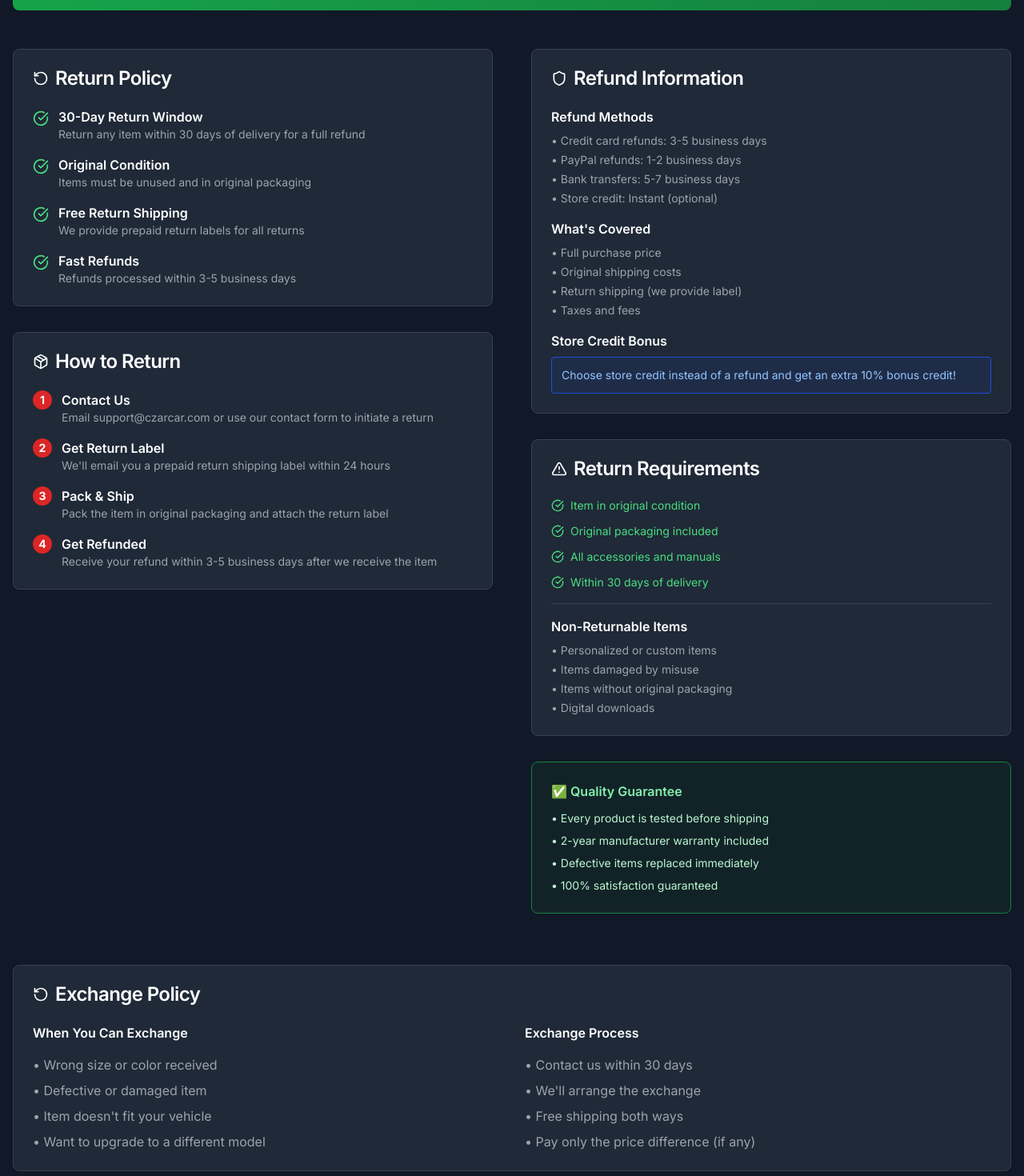
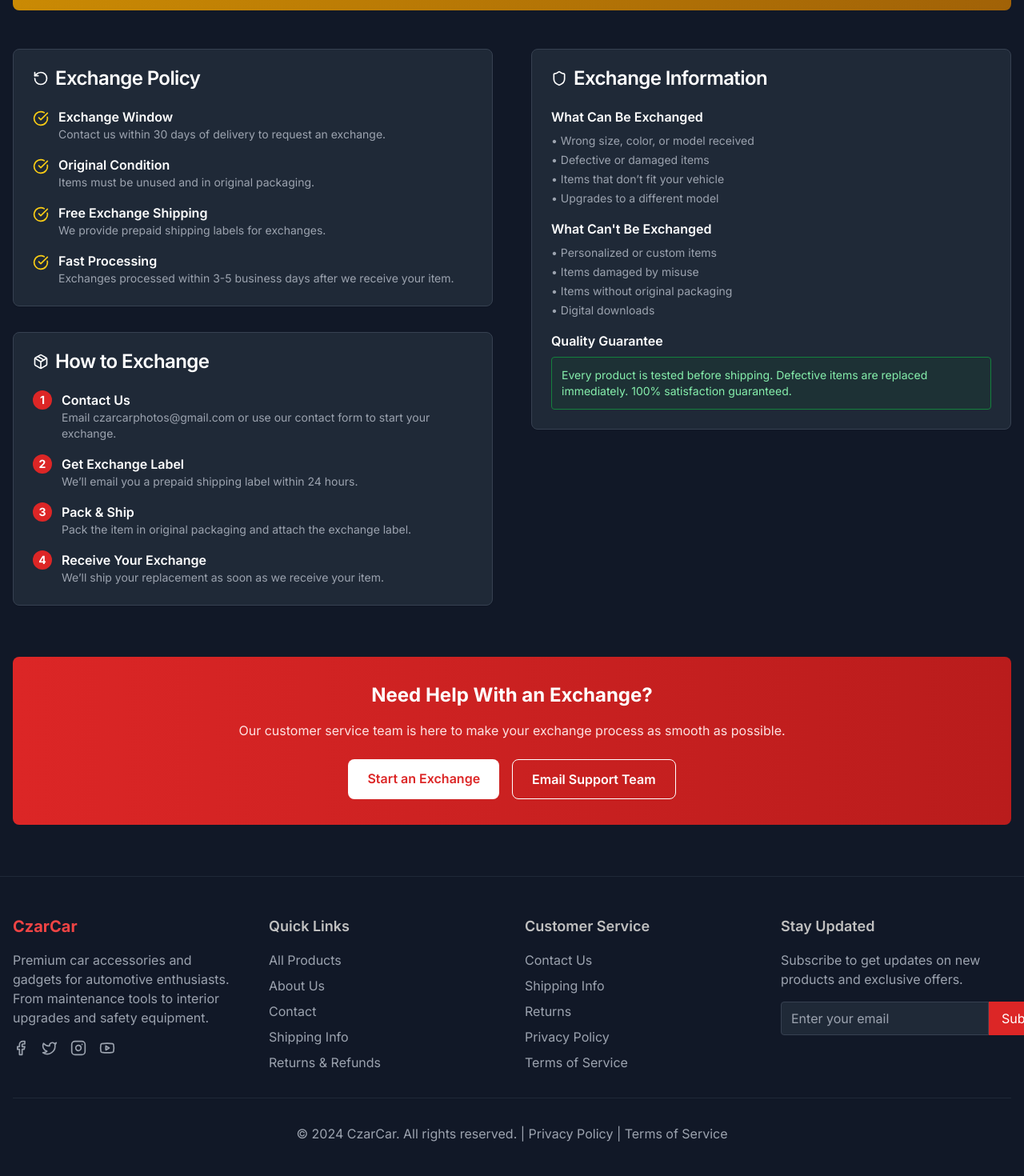
Before and after one commit to elijahgummer/czarcarstore, a Next.js app: page /returns in a window 1280 px wide. Shown: the part 420-1890 px from the top of the page at 80% size. Built offline with nearby package versions, Linux system fonts and the light colour scheme.

Commit message:
changed the code

```diff
--- a/app/returns/page.tsx
+++ b/app/returns/page.tsx
@@ -12,62 +12,59 @@ export default function ReturnsPage() {
         {/* Hero Section */}
         <div className="text-center mb-16">
           <h1 className="text-4xl md:text-5xl font-bold mb-6 bg-gradient-to-r from-red-500 to-silver-400 bg-clip-text text-transparent">
-            Returns & Refunds
+            Returns & Exchanges
           </h1>
           <p className="text-xl text-gray-300 max-w-2xl mx-auto">
-            We stand behind our products with a hassle-free 30-day return policy and satisfaction guarantee.
+            We want you to be happy with your purchase! While we do not offer refunds, we’re happy to help with exchanges for eligible items.
           </p>
         </div>
 
-        {/* Guarantee Banner */}
-        <div className="bg-gradient-to-r from-green-600 to-green-700 rounded-lg p-6 mb-12 text-center">
-          <h2 className="text-2xl font-bold text-white mb-2">💯 30-Day Money-Back Guarantee</h2>
-          <p className="text-green-100">Not satisfied? Return it for a full refund, no questions asked!</p>
+        {/* Exchange Banner */}
+        <div className="bg-gradient-to-r from-yellow-600 to-yellow-700 rounded-lg p-6 mb-12 text-center">
+          <h2 className="text-2xl font-bold text-white mb-2">🔄 Easy Exchanges</h2>
+          <p className="text-yellow-100">Need a different size, color, or model? We’ll help you exchange your item quickly and easily.</p>
         </div>
 
         <div className="grid grid-cols-1 lg:grid-cols-2 gap-12">
-          {/* Return Policy */}
+          {/* Exchange Policy */}
           <div className="space-y-8">
             <Card className="bg-gray-800 border-gray-700">
               <CardHeader>
                 <CardTitle className="text-white flex items-center">
                   <RotateCcw className="mr-2 h-5 w-5" />
-                  Return Policy
+                  Exchange Policy
                 </CardTitle>
               </CardHeader>
               <CardContent className="space-y-6">
                 <div className="space-y-4">
                   <div className="flex items-start space-x-3">
-                    <CheckCircle className="h-5 w-5 text-green-400 mt-1 flex-shrink-0" />
+                    <CheckCircle className="h-5 w-5 text-yellow-400 mt-1 flex-shrink-0" />
                     <div>
-                      <h4 className="font-semibold text-white">30-Day Return Window</h4>
+                      <h4 className="font-semibold text-white">Exchange Window</h4>
                       <p className="text-gray-400 text-sm">
-                        Return any item within 30 days of delivery for a full refund
+                        Contact us within 30 days of delivery to request an exchange.
                       </p>
                     </div>
                   </div>
-
                   <div className="flex items-start space-x-3">
-                    <CheckCircle className="h-5 w-5 text-green-400 mt-1 flex-shrink-0" />
+                    <CheckCircle className="h-5 w-5 text-yellow-400 mt-1 flex-shrink-0" />
                     <div>
                       <h4 className="font-semibold text-white">Original Condition</h4>
-                      <p className="text-gray-400 text-sm">Items must be unused and in original packaging</p>
+                      <p className="text-gray-400 text-sm">Items must be unused and in original packaging.</p>
                     </div>
                   </div>
-
                   <div className="flex items-start space-x-3">
-                    <CheckCircle className="h-5 w-5 text-green-400 mt-1 flex-shrink-0" />
+                    <CheckCircle className="h-5 w-5 text-yellow-400 mt-1 flex-shrink-0" />
                     <div>
-                      <h4 className="font-semibold text-white">Free Return Shipping</h4>
-                      <p className="text-gray-400 text-sm">We provide prepaid return labels for all returns</p>
+                      <h4 className="font-semibold text-white">Free Exchange Shipping</h4>
+                      <p className="text-gray-400 text-sm">We provide prepaid shipping labels for exchanges.</p>
                     </div>
                   </div>
-
                   <div className="flex items-start space-x-3">
-                    <CheckCircle className="h-5 w-5 text-green-400 mt-1 flex-shrink-0" />
+                    <CheckCircle className="h-5 w-5 text-yellow-400 mt-1 flex-shrink-0" />
                     <div>
-                      <h4 className="font-semibold text-white">Fast Refunds</h4>
-                      <p className="text-gray-400 text-sm">Refunds processed within 3-5 business days</p>
+                      <h4 className="font-semibold text-white">Fast Processing</h4>
+                      <p className="text-gray-400 text-sm">Exchanges processed within 3-5 business days after we receive your item.</p>
                     </div>
                   </div>
                 </div>
@@ -78,7 +75,7 @@ export default function ReturnsPage() {
               <CardHeader>
                 <CardTitle className="text-white flex items-center">
                   <Package className="mr-2 h-5 w-5" />
-                  How to Return
+                  How to Exchange
                 </CardTitle>
               </CardHeader>
               <CardContent className="space-y-4">
@@ -90,23 +87,21 @@ export default function ReturnsPage() {
                     <div>
                       <h4 className="font-semibold text-white">Contact Us</h4>
                       <p className="text-gray-400 text-sm">
-                        Email support@czarcar.com or use our contact form to initiate a return
+                        Email czarcarphotos@gmail.com or use our contact form to start your exchange.
                       </p>
                     </div>
                   </div>
-
                   <div className="flex items-start space-x-3">
                     <div className="bg-red-600 text-white rounded-full w-6 h-6 flex items-center justify-center text-sm font-bold flex-shrink-0">
                       2
                     </div>
                     <div>
-                      <h4 className="font-semibold text-white">Get Return Label</h4>
+                      <h4 className="font-semibold text-white">Get Exchange Label</h4>
                       <p className="text-gray-400 text-sm">
-                        We'll email you a prepaid return shipping label within 24 hours
+                        We’ll email you a prepaid shipping label within 24 hours.
                       </p>
                     </div>
                   </div>
-
                   <div className="flex items-start space-x-3">
                     <div className="bg-red-600 text-white rounded-full w-6 h-6 flex items-center justify-center text-sm font-bold flex-shrink-0">
                       3
@@ -114,19 +109,18 @@ export default function ReturnsPage() {
                     <div>
                       <h4 className="font-semibold text-white">Pack & Ship</h4>
                       <p className="text-gray-400 text-sm">
-                        Pack the item in original packaging and attach the return label
+                        Pack the item in original packaging and attach the exchange label.
                       </p>
                     </div>
                   </div>
-
                   <div className="flex items-start space-x-3">
                     <div className="bg-red-600 text-white rounded-full w-6 h-6 flex items-center justify-center text-sm font-bold flex-shrink-0">
                       4
                     </div>
                     <div>
-                      <h4 className="font-semibold text-white">Get Refunded</h4>
+                      <h4 className="font-semibold text-white">Receive Your Exchange</h4>
                       <p className="text-gray-400 text-sm">
-                        Receive your refund within 3-5 business days after we receive the item
+                        We’ll ship your replacement as soon as we receive your item.
                       </p>
                     </div>
                   </div>
@@ -135,152 +129,67 @@ export default function ReturnsPage() {
             </Card>
           </div>
 
-          {/* Refund Information */}
+          {/* Exchange Information */}
           <div className="space-y-8">
             <Card className="bg-gray-800 border-gray-700">
               <CardHeader>
                 <CardTitle className="text-white flex items-center">
                   <Shield className="mr-2 h-5 w-5" />
-                  Refund Information
+                  Exchange Information
                 </CardTitle>
               </CardHeader>
               <CardContent className="space-y-6">
                 <div className="space-y-4">
                   <div>
-                    <h4 className="font-semibold text-white mb-2">Refund Methods</h4>
+                    <h4 className="font-semibold text-white mb-2">What Can Be Exchanged</h4>
                     <ul className="text-gray-400 space-y-1 text-sm">
-                      <li>• Credit card refunds: 3-5 business days</li>
-                      <li>• PayPal refunds: 1-2 business days</li>
-                      <li>• Bank transfers: 5-7 business days</li>
-                      <li>• Store credit: Instant (optional)</li>
+                      <li>• Wrong size, color, or model received</li>
+                      <li>• Defective or damaged items</li>
+                      <li>• Items that don’t fit your vehicle</li>
+                      <li>• Upgrades to a different model</li>
                     </ul>
                   </div>
-
                   <div>
-                    <h4 className="font-semibold text-white mb-2">What's Covered</h4>
+                    <h4 className="font-semibold text-white mb-2">What Can't Be Exchanged</h4>
                     <ul className="text-gray-400 space-y-1 text-sm">
-                      <li>• Full purchase price</li>
-                      <li>• Original shipping costs</li>
-                      <li>• Return shipping (we provide label)</li>
-                      <li>• Taxes and fees</li>
+                      <li>• Personalized or custom items</li>
+                      <li>• Items damaged by misuse</li>
+                      <li>• Items without original packaging</li>
+                      <li>• Digital downloads</li>
                     </ul>
                   </div>
-
                   <div>
-                    <h4 className="font-semibold text-white mb-2">Store Credit Bonus</h4>
-                    <div className="bg-blue-900/20 border border-blue-700 rounded p-3">
-                      <p className="text-blue-300 text-sm">
-                        Choose store credit instead of a refund and get an extra 10% bonus credit!
+                    <h4 className="font-semibold text-white mb-2">Quality Guarantee</h4>
+                    <div className="bg-green-900/20 border border-green-700 rounded p-3">
+                      <p className="text-green-300 text-sm">
+                        Every product is tested before shipping. Defective items are replaced immediately. 100% satisfaction guaranteed.
                       </p>
                     </div>
                   </div>
                 </div>
               </CardContent>
             </Card>
-
-            <Card className="bg-gray-800 border-gray-700">
-              <CardHeader>
-                <CardTitle className="text-white flex items-center">
-                  <AlertTriangle className="mr-2 h-5 w-5" />
-                  Return Requirements
-                </CardTitle>
-              </CardHeader>
-              <CardContent className="space-y-4">
-                <div className="space-y-3">
-                  <div className="flex items-center text-green-400">
-                    <CheckCircle className="h-4 w-4 mr-2" />
-                    <span className="text-sm">Item in original condition</span>
-                  </div>
-                  <div className="flex items-center text-green-400">
-                    <CheckCircle className="h-4 w-4 mr-2" />
-                    <span className="text-sm">Original packaging included</span>
-                  </div>
-                  <div className="flex items-center text-green-400">
-                    <CheckCircle className="h-4 w-4 mr-2" />
-                    <span className="text-sm">All accessories and manuals</span>
-                  </div>
-                  <div className="flex items-center text-green-400">
-                    <CheckCircle className="h-4 w-4 mr-2" />
-                    <span className="text-sm">Within 30 days of delivery</span>
-                  </div>
-                </div>
-
-                <div className="border-t border-gray-700 pt-4">
-                  <h4 className="font-semibold text-white mb-2">Non-Returnable Items</h4>
-                  <ul className="text-gray-400 space-y-1 text-sm">
-                    <li>• Personalized or custom items</li>
-                    <li>• Items damaged by misuse</li>
-                    <li>• Items without original packaging</li>
-                    <li>• Digital downloads</li>
-                  </ul>
-                </div>
-              </CardContent>
-            </Card>
-
-            <div className="bg-green-900/20 border border-green-700 rounded-lg p-6">
-              <h3 className="text-green-300 font-semibold mb-3">✅ Quality Guarantee</h3>
-              <div className="space-y-2 text-green-200 text-sm">
-                <p>• Every product is tested before shipping</p>
-                <p>• 2-year manufacturer warranty included</p>
-                <p>• Defective items replaced immediately</p>
-                <p>• 100% satisfaction guaranteed</p>
-              </div>
-            </div>
           </div>
-        </div>
-
-        {/* Exchange Policy */}
-        <div className="mt-16">
-          <Card className="bg-gray-800 border-gray-700">
-            <CardHeader>
-              <CardTitle className="text-white flex items-center">
-                <RotateCcw className="mr-2 h-5 w-5" />
-                Exchange Policy
-              </CardTitle>
-            </CardHeader>
-            <CardContent>
-              <div className="grid grid-cols-1 md:grid-cols-2 gap-8">
-                <div>
-                  <h3 className="font-semibold text-white mb-4">When You Can Exchange</h3>
-                  <ul className="space-y-2 text-gray-400">
-                    <li>• Wrong size or color received</li>
-                    <li>• Defective or damaged item</li>
-                    <li>• Item doesn't fit your vehicle</li>
-                    <li>• Want to upgrade to a different model</li>
-                  </ul>
-                </div>
-                <div>
-                  <h3 className="font-semibold text-white mb-4">Exchange Process</h3>
-                  <ul className="space-y-2 text-gray-400">
-                    <li>• Contact us within 30 days</li>
-                    <li>• We'll arrange the exchange</li>
-                    <li>• Free shipping both ways</li>
-                    <li>• Pay only the price difference (if any)</li>
-                  </ul>
-                </div>
-              </div>
-            </CardContent>
-          </Card>
         </div>
 
         {/* Contact CTA */}
         <div className="mt-16 bg-gradient-to-r from-red-600 to-red-700 rounded-lg p-8 text-center">
-          <h2 className="text-2xl font-bold text-white mb-4">Need to Return Something?</h2>
+          <h2 className="text-2xl font-bold text-white mb-4">Need Help With an Exchange?</h2>
           <p className="text-red-100 mb-6">
-            Our customer service team is here to make your return process as smooth as possible.
+            Our customer service team is here to make your exchange process as smooth as possible.
           </p>
           <div className="flex flex-col sm:flex-row gap-4 justify-center">
             <a
               href="/contact"
               className="bg-white text-red-600 px-6 py-3 rounded-lg font-semibold hover:bg-gray-100 transition-colors"
             >
-              Start a Return
+              Start an Exchange
             </a>
             <a
-              href="mailto:returns@czarcar.com"
+              href="mailto:support@czarcar.com"
               className="border border-white text-white px-6 py-3 rounded-lg font-semibold hover:bg-white hover:text-red-600 transition-colors"
             >
-              Email Returns Team
+              Email Support Team
             </a>
           </div>
         </div>
```
Also changed, not shown: app/shipping/page.tsx (+0 -12 lines).
